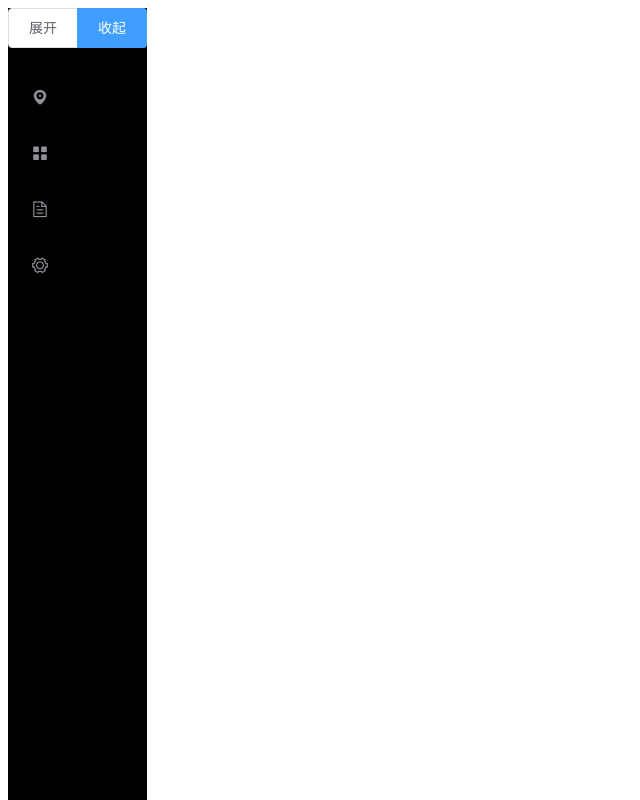
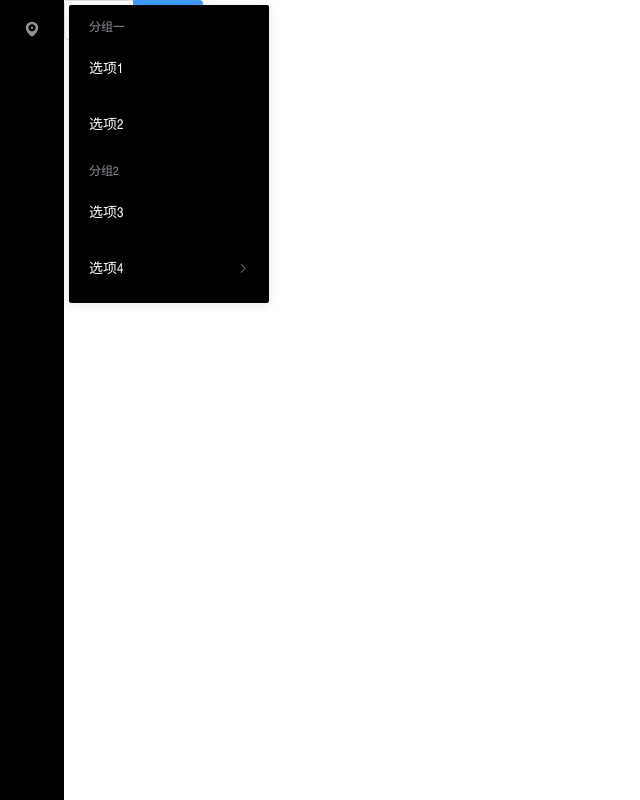
Before and after one commit to molvshan/vue-start-v2, a Vue app: page / in a window 1280 px wide. Shown: the whole page, without its empty margins (0-640 px from the left). Built offline with nearby package versions, Linux system fonts and the light colour scheme.

Commit message:
layout--菜单展开收起样式

```diff
--- a/index.html
+++ b/index.html
@@ -4,6 +4,7 @@
     <meta charset="utf-8">
     <meta name="viewport" content="width=device-width,initial-scale=1.0">
     <title>vue-transition</title>
+    <link rel="stylesheet" href="/static/cssinit.css">
   </head>
   <body>
     <div id="app"></div>
--- /dev/null
+++ b/src/views/layout/components/head/index.vue
@@ -0,0 +1,19 @@
+<template>
+  <div class="layout-head" :class="{ 'open': !isCollapse.isCollapse }">
+    <el-radio-group v-model="isCollapse.isCollapse">
+      <el-radio-button :label="false">展开</el-radio-button>
+      <el-radio-button :label="true">收起</el-radio-button>
+    </el-radio-group>
+  </div>
+</template>
+
+<script>
+export default {
+  name: 'layouthead',
+  props: {
+    isCollapse: {
+      type: Object
+    }
+  }
+}
+</script>
--- a/src/views/layout/components/menu/index.vue
+++ b/src/views/layout/components/menu/index.vue
@@ -1,9 +1,5 @@
 <template>
   <div class="layout-menu">
-    <el-radio-group v-model="isCollapse.isCollapse" style="margin-bottom: 20px;">
-      <el-radio-button :label="false">展开</el-radio-button>
-      <el-radio-button :label="true">收起</el-radio-button>
-    </el-radio-group>
     <el-menu background-color='#000' text-color="#fff" default-active="1-4-1" class="el-menu-vertical-demo" @open="handleOpen" @close="handleClose" :collapse="isCollapse.isCollapse">
       <el-submenu index="1">
         <template slot="title">
@@ -23,18 +19,18 @@
           <el-menu-item index="1-4-1">选项1</el-menu-item>
         </el-submenu>
       </el-submenu>
-      <el-menu-item index="2">
-        <i class="el-icon-menu"></i>
-        <span slot="title">导航二</span>
-      </el-menu-item>
-      <el-menu-item index="3">
-        <i class="el-icon-document"></i>
-        <span slot="title">导航三</span>
-      </el-menu-item>
-      <el-menu-item index="4">
-        <i class="el-icon-setting"></i>
-        <span slot="title">导航四</span>
-      </el-menu-item>
+      <!--<el-menu-item index="2">-->
+        <!--<i class="el-icon-menu"></i>-->
+        <!--<span slot="title">导航二</span>-->
+      <!--</el-menu-item>-->
+      <!--<el-menu-item index="3">-->
+        <!--<i class="el-icon-document"></i>-->
+        <!--<span slot="title">导航三</span>-->
+      <!--</el-menu-item>-->
+      <!--<el-menu-item index="4">-->
+        <!--<i class="el-icon-setting"></i>-->
+        <!--<span slot="title">导航四</span>-->
+      <!--</el-menu-item>-->
     </el-menu>
   </div>
 </template>
@@ -61,15 +57,15 @@
 <style lang="scss">
   .layout-menu {
     position: fixed;
+    left: 0;
+    top: 0;
     height: 100%;
     background-color: #000;
     .el-menu {
       border-right: none;
-
-      .el-menu-vertical-demo:not(.el-menu--collapse) {
-        width: 200px;
-        min-height: 400px;
-      }
+    }
+    .el-menu-vertical-demo:not(.el-menu--collapse) {
+      width: 200px;
     }
   }
 </style>
--- a/src/views/layout/index.vue
+++ b/src/views/layout/index.vue
@@ -1,16 +1,20 @@
 <template>
   <div class="container">
+    <!-- 头部 -->
+    <layout-head :isCollapse="collapse"></layout-head>
     <!-- 按钮区 -->
     <layout-menu :isCollapse="collapse"></layout-menu>
   </div>
 </template>
 
 <script>
+import layoutHead from './components/head/index'
 import layoutMenu from './components/menu/index'
 
 export default {
   name: 'layout',
   components: {
+    layoutHead,
     layoutMenu
   },
   data () {
@@ -22,3 +26,19 @@
   }
 }
 </script>
+
+<style lang="scss">
+  .container {
+    .layout-head {
+      margin-left: 64px;
+      -webkit-transition: margin-left 0.3s ease-in-out;
+      -moz-transition: margin-left 0.3s ease-in-out;
+      -ms-transition: margin-left 0.3s ease-in-out;
+      -o-transition: margin-left 0.3s ease-in-out;
+      transition: margin-left 0.3s ease-in-out;
+    }
+    .layout-head.open {
+      margin-left: 200px;
+    }
+  }
+</style>
--- /dev/null
+++ b/static/cssinit.css
@@ -0,0 +1,9 @@
+body,ol,ul,h1,h2,h3,h4,h5,h6,p,th,td,dl,dd,form,fieldset,legend,input,textarea,select{margin:0;padding:0}
+body{font:12px"宋体","Arial Narrow",HELVETICA;background:#fff;-webkit-text-size-adjust:100%;}
+a{color:#2d374b;text-decoration:none}
+a:hover{color:#cd0200;text-decoration:underline}
+em{font-style:normal}
+li{list-style:none}
+img{border:0;vertical-align:middle}
+table{border-collapse:collapse;border-spacing:0}
+p{word-wrap:break-word}
```
